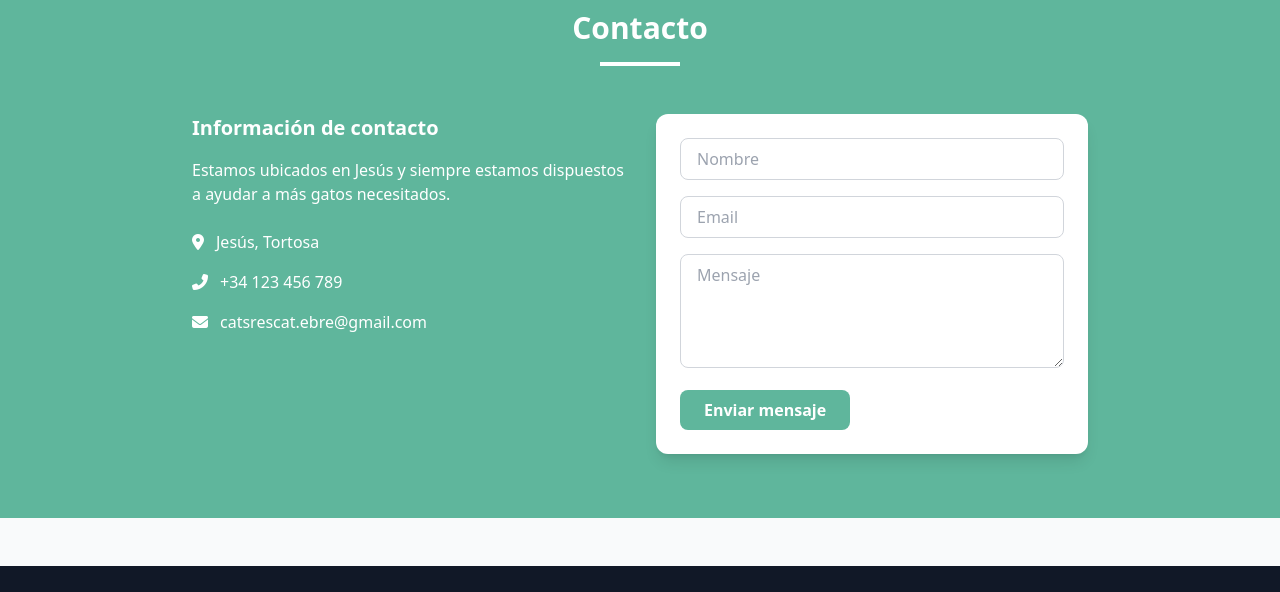
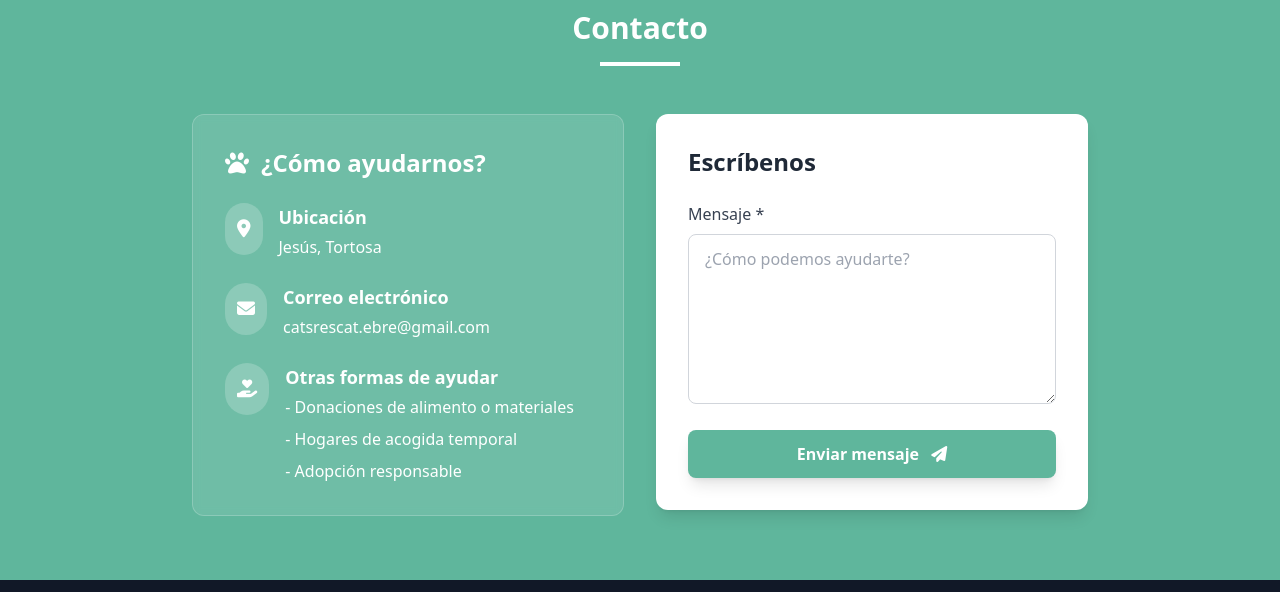
Before and after one commit to JoelCMDev/cats-rescat, a website: page index.html in a window 1280 px wide. Shown: the part 2030-2622 px from the top of the page. Drawn offline with nearby package versions, Linux system fonts and the light colour scheme.

Commit message:
Practicament acabat

```diff
--- a/index.html
+++ b/index.html
@@ -11,7 +11,7 @@
     <link rel="icon" href="./assets/img/logo.png" type="image/png">
     <link rel="shortcut icon" href="./assets/img/logo.png" type="image/png">
 
-    <title>Correos Rescat - Protege gatos callejeros</title>
+    <title>Cats Rescat</title>
 
     <!-- CSS -->
     <link rel="stylesheet" href="https://cdnjs.cloudflare.com/ajax/libs/font-awesome/6.6.0/css/all.min.css" integrity="sha512-Kc323vGBEqzTmouAECnVceyQqyqdsSiqLQISBL29aUW4U/M7pSPA/gEUZQqv1cwx4OnYxTxve5UMg5GT6L4JJg==" crossorigin="anonymous" referrerpolicy="no-referrer">    <link rel="stylesheet" href="https://cdn.jsdelivr.net/npm/swiper@9/swiper-bundle.min.css">
@@ -171,12 +171,9 @@
             outline-offset: 2px;
         }
 
-        /* Forçar espai superior del footer i marge inferior de la secció Contacto */
-        footer {
-            padding-top: 2rem !important;
-        }
+        /* Ajustar marge inferior de la secció Contacto */
         section#contacto {
-            margin-bottom: 3rem !important;
+            margin-bottom: 0 !important;
         }
     </style>
 </head>
@@ -341,56 +338,70 @@
         </div>
     </section>
 
-    <!-- Sección de Contacto -->
-    <section id="contacto" class="py-16 bg-primary text-white mb-12">
+    <section id="contacto" class="py-16 bg-primary text-white">
         <div class="container mx-auto px-4">
             <h2 class="text-3xl font-bold text-center mb-12 relative after:content-[''] after:block after:w-20 after:h-1 after:bg-white after:mx-auto after:mt-4">Contacto</h2>
 
-            <div class="max-w-4xl mx-auto grid md:grid-cols-2 gap-8">
+            <div class="max-w-4xl mx-auto grid md:grid-cols-2 gap-8 items-start">
+                <div class="bg-white/10 p-8 rounded-xl backdrop-blur-sm border border-white/20">
+                    <h3 class="text-2xl font-bold mb-6 flex items-center">
+                        <i class="fas fa-paw mr-3"></i> ¿Cómo ayudarnos?
+                    </h3>
+
+                    <div class="space-y-6">
+                        <div class="flex items-start">
+                            <div class="bg-white/20 p-3 rounded-full mr-4 flex-shrink-0">
+                                <i class="fas fa-map-marker-alt text-lg"></i>
+                            </div>
                             <div>
-                    <h3 class="text-xl font-bold mb-4">Información de contacto</h3>
-                    <p class="mb-6">Estamos ubicados en Jesús y siempre estamos dispuestos a ayudar a más gatos necesitados.</p>
-
-                    <div class="space-y-4">
-                        <div class="flex items-start">
-                            <i class="fas fa-map-marker-alt mt-1 mr-3"></i>
+                                <h4 class="font-semibold text-lg mb-1">Ubicación</h4>
                                 <p>Jesús, Tortosa</p>
                             </div>
+                        </div>
+
                         <div class="flex items-start">
-                            <i class="fas fa-phone-alt mt-1 mr-3"></i>
-                            <p><a href="tel:+34123456789" class="hover:underline">+34 123 456 789</a></p>
+                            <div class="bg-white/20 p-3 rounded-full mr-4 flex-shrink-0">
+                                <i class="fas fa-envelope text-lg"></i>
                             </div>
+                            <div>
+                                <h4 class="font-semibold text-lg mb-1">Correo electrónico</h4>
+                                <p><a href="mailto:catsrescat.ebre@gmail.com" class="hover:underline hover:text-gray-200 transition">catsrescat.ebre@gmail.com</a></p>
+                            </div>
+                        </div>
+
                         <div class="flex items-start">
-                            <i class="fas fa-envelope mt-1 mr-3"></i>
-                            <p><a href="mailto:catsrescat.ebre@gmail.com" class="hover:underline">catsrescat.ebre@gmail.com</a></p>
+                            <div class="bg-white/20 p-3 rounded-full mr-4 flex-shrink-0">
+                                <i class="fas fa-hand-holding-heart text-lg"></i>
+                            </div>
+                            <div>
+                                <h4 class="font-semibold text-lg mb-1">Otras formas de ayudar</h4>
+                                <p class="mb-2">- Donaciones de alimento o materiales</p>
+                                <p class="mb-2">- Hogares de acogida temporal</p>
+                                <p>- Adopción responsable</p>
+                            </div>
                         </div>
                     </div>
                 </div>
 
-                <div class="bg-white p-6 rounded-xl shadow-lg">
-                    <form id="contact-form" class="space-y-4">
+                <div class="bg-white p-8 rounded-xl shadow-lg transform transition hover:shadow-xl">
+                    <h3 class="text-2xl font-bold mb-6 text-gray-800">Escríbenos</h3>
+                    <form id="contact-form" class="space-y-5">
                         <div>
-                            <label for="name" class="sr-only">Nombre</label>
-                            <input type="text" id="name" name="name" placeholder="Nombre" class="w-full px-4 py-2 rounded-lg border border-gray-300 focus:outline-none focus:ring-2 focus:ring-primary focus:border-transparent text-gray-800" required>
+                            <label for="message" class="block text-gray-700 font-medium mb-2">Mensaje *</label>
+                            <textarea id="message" name="message" placeholder="¿Cómo podemos ayudarte?" rows="6" class="w-full px-4 py-3 rounded-lg border border-gray-300 focus:outline-none focus:ring-2 focus:ring-primary focus:border-transparent text-gray-800" required></textarea>
                         </div>
-                        <div>
-                            <label for="email" class="sr-only">Email</label>
-                            <input type="email" id="email" name="email" placeholder="Email" class="w-full px-4 py-2 rounded-lg border border-gray-300 focus:outline-none focus:ring-2 focus:ring-primary focus:border-transparent text-gray-800" required>
-                        </div>
-                        <div>
-                            <label for="message" class="sr-only">Mensaje</label>
-                            <textarea id="message" name="message" placeholder="Mensaje" rows="4" class="w-full px-4 py-2 rounded-lg border border-gray-300 focus:outline-none focus:ring-2 focus:ring-primary focus:border-transparent text-gray-800" required></textarea>
-                        </div>
-                        <button type="submit" class="bg-primary hover:bg-primary-dark text-white font-bold py-2 px-6 rounded-lg transition duration-300 transform hover:scale-105">Enviar mensaje</button>
+                        <button type="submit" class="w-full bg-primary hover:bg-primary-dark text-white font-bold py-3 px-6 rounded-lg transition duration-300 transform hover:scale-[1.02] shadow-lg">
+                            Enviar mensaje <i class="fas fa-paper-plane ml-2"></i>
+                        </button>
                     </form>
                 </div>
             </div>
         </div>
     </section>
 
-    <footer class="bg-gray-900 text-white pt-20 pb-6">
+    <footer class="bg-gray-900 text-white pt-6 pb-6">
         <div class="container mx-auto px-4">
-            <div class="flex flex-col md:flex-row justify-between items-center md:items-start gap-8">
+            <div class="flex flex-col md:flex-row justify-between items-center md:items-start gap-4 md:gap-8">
                 <!-- Logo y descripción -->
                 <div class="mb-8 md:mb-0 text-center md:text-left max-w-xs">
                     <a href="#galeria" class="inline-block">
@@ -402,7 +413,7 @@
                 <!-- Redes sociales y contacto -->
                 <div class="mb-8 md:mb-0">
                     <h3 class="text-xl font-bold mb-4 text-primary border-b border-primary pb-2">Conecta con nosotros</h3>
-                    <div class="flex justify-center md:justify-start space-x-6 mb-4">
+                    <div class="flex justify-center md:justify-start space-x-4 sm:space-x-6 mb-4">
                         <a href="https://www.instagram.com/cats_rescat?igsh=MTI0cG0waTQzcGt0OQ==" target="_blank" rel="noopener noreferrer"
                            class="bg-gray-800 hover:bg-primary w-12 h-12 rounded-full flex items-center justify-center transition-all duration-300 transform hover:scale-110"
                            aria-label="Instagram">
@@ -473,13 +484,32 @@
             }
         });
 
+        // Close mobile menu when clicking a menu link
+        document.querySelectorAll('#mobile-menu a').forEach(link => {
+            link.addEventListener('click', () => {
+                mobileMenu.classList.remove('active');
+                menuToggle.setAttribute('aria-label', 'Abrir menú móvil');
+                menuToggle.querySelector('i').classList.add('fa-bars');
+                menuToggle.querySelector('i').classList.remove('fa-times');
+            });
+        });
+
         // Smooth scroll for anchor links
         document.querySelectorAll('a[href^="#"]').forEach(anchor => {
         anchor.addEventListener('click', function(e) {
             e.preventDefault();
-                document.querySelector(this.getAttribute('href')).scrollIntoView({
+            const targetId = this.getAttribute('href');
+            const targetElement = document.querySelector(targetId);
+                if (targetElement) {
+                    const offset = 80; // Alçada del header (~80px) + marge addicional (20px)
+                    const elementPosition = targetElement.getBoundingClientRect().top + window.pageYOffset;
+                    const offsetPosition = elementPosition - offset;
+
+                    window.scrollTo({
+                        top: offsetPosition,
                         behavior: 'smooth'
                     });
+                }
             });
         });
 
@@ -526,21 +556,13 @@
         document.getElementById('contact-form').addEventListener('submit', function(event) {
         event.preventDefault(); // Prevent default form submission
 
-            // Get form values
-            const name = document.getElementById('name').value.trim();
-            const email = document.getElementById('email').value.trim();
+        // Get form value
         const message = document.getElementById('message').value.trim();
-
-            // Additional validation (HTML5 required already enforces non-empty)
-            if (!name || !email || !message) {
-                alert('Por favor, completa todos los campos.');
-                return;
-            }
 
         // Create mailto link
         const subject = encodeURIComponent('Consulta desde el formulario de Cats Rescat');
-            const body = encodeURIComponent(`Nombre: ${name}\nEmail: ${email}\nMensaje: ${message}`);
-            const mailtoLink = `mailto:joelcalvet@iesebre.com?subject=${subject}&body=${body}`;
+        const body = encodeURIComponent(message);
+        const mailtoLink = `mailto:catsrescat.ebre@gmail.com?subject=${subject}&body=${body}`;
 
         // Open mailto link
         try {
```
Also changed, not shown: assets/css/tailwind.min.css. Lines whose indentation alone changed are shown as unchanged.
